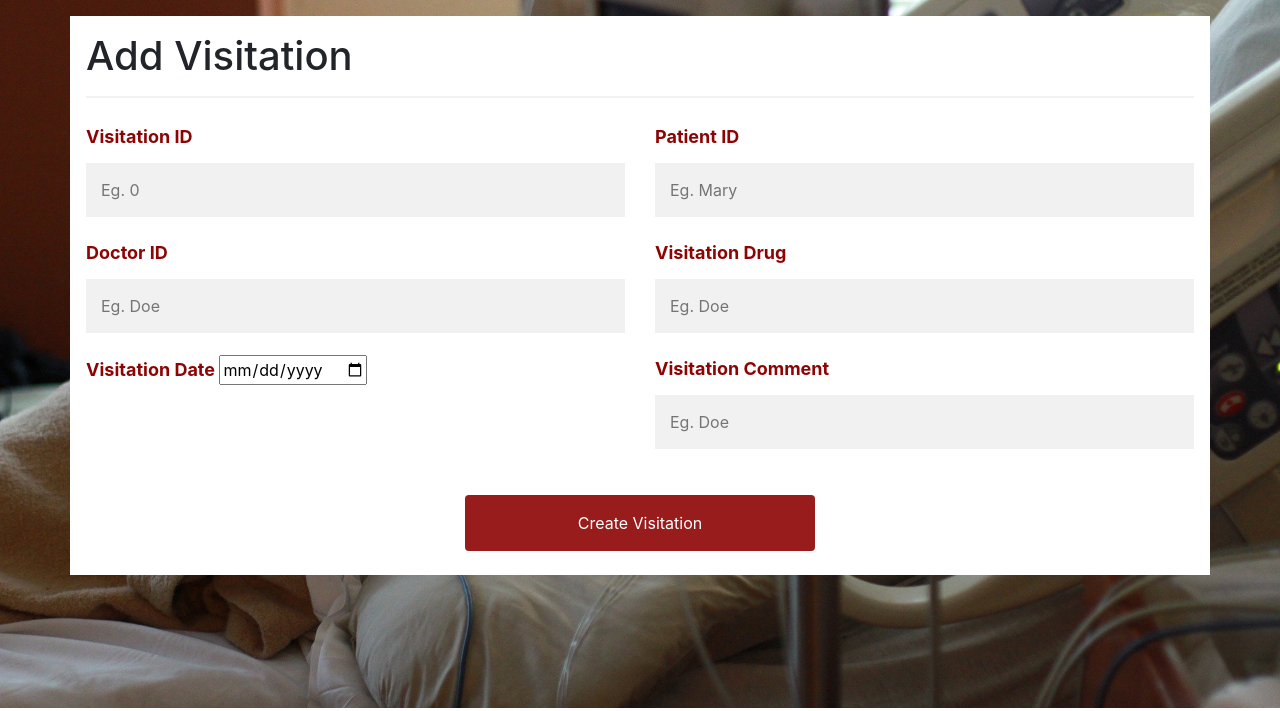
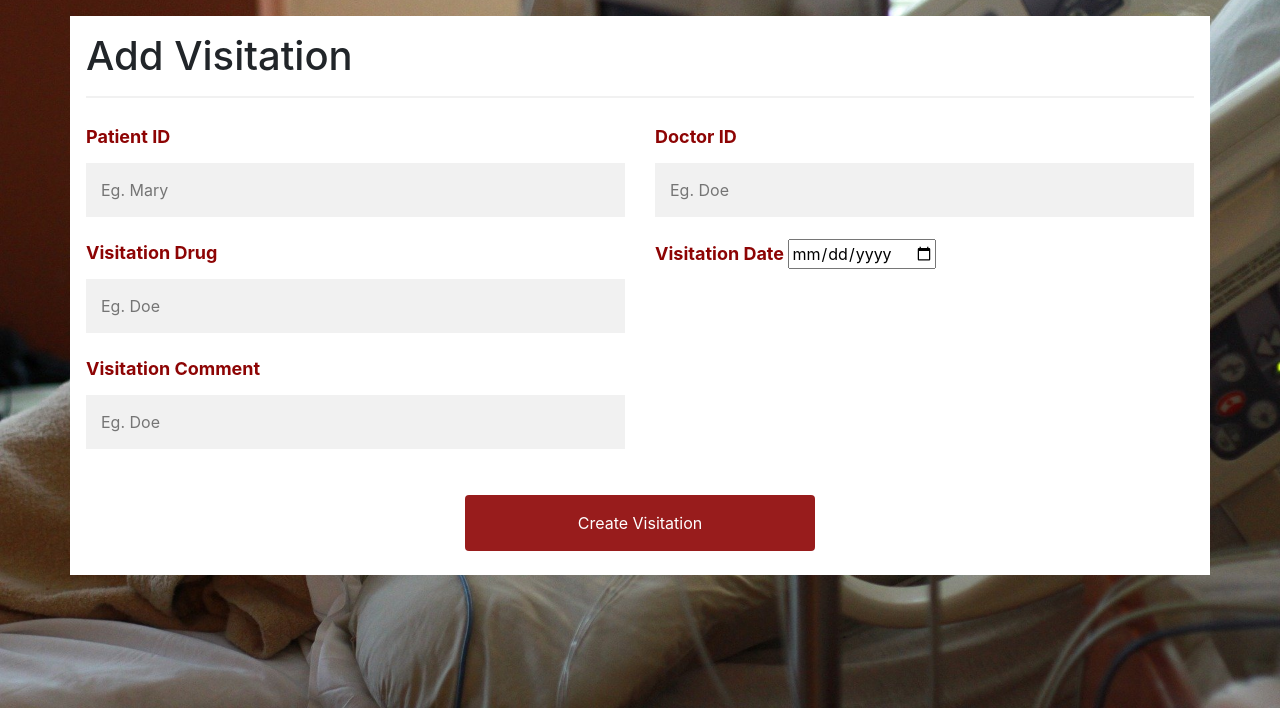
Before and after one commit to Webdev-ment/IA, a PHP site: page /addVisitation.php in a window 1280 px wide. Shown: the part 76-787 px from the top of the page. Run offline with PHP 8.4, Linux system fonts and the light colour scheme; some libraries are stand-ins or nearby versions.

Commit message:
almost complete

```diff
--- a/VisitationController.php
+++ b/VisitationController.php
@@ -10,7 +10,7 @@ switch (true)
     case isset($_POST['insert']): // Runs if the insert button is click.
         echo "\n Insert detected successfully";
 
-        CreateVisitation($pat_ID, $dct_ID, $vst_Drug, $vst_Date, $vst_Comment);
+        CreateVisitation($_POST['pat_ID'], $_POST['dct_ID'], $_POST['vst_Drug'], $_POST['vst_Date'], $_POST['vst_Comment']);
 
     break;
 
@@ -23,7 +23,7 @@ switch (true)
     case isset($_POST['edit']): // Runs if the edit button is click.
         echo "\n Edit detected successfully";
 
-        UpdateVisitation($_POST["vst_ID"], $_POST["pat_ID"], $_POST["dct_ID"], $_POST["vst_Drug"], $_POST["vst_Date"], $_POST["vst_Comment"]);
+        UpdateVisitation($_POST['vst_ID'], $_POST['pat_ID'], $_POST['dct_ID'], $_POST['vst_Drug'], $_POST['vst_Date'], $_POST['vst_Comment']);
     break;
 
     case isset($_POST['delete']): // Runs if the delete button is click.
--- a/addVisitation.php
+++ b/addVisitation.php
@@ -46,14 +46,14 @@
             <h1>Add Visitation</h1>
             <hr>
             <div class="form-group row">
-                    <div class="col-sm-6">
+                    <!-- <div class="col-sm-6">
                     <label for=""><b>Visitation ID</b></label>
                     <input type="text" name="pat_ID" placeholder="Eg. 0 ">
-                    </div>
+                    </div> -->
 
                     <div class="col-sm-6">
                     <label for=""><b>Patient ID</b></label>
-                    <input type="text" name="edit_fname" placeholder="Eg. Mary">
+                    <input type="text" name="pat_ID" placeholder="Eg. Mary">
                     </div>
 
                     <div class="col-sm-6">
--- a/visitation.php
+++ b/visitation.php
@@ -96,10 +96,10 @@ require_once ("VisitationModel.php");
             <input type="text" name="pat_ID" placeholder="Eg. 0 ">
             </div>
 
-            <div class="col-sm-4">
+            <!-- <div class="col-sm-4">
             <label for=""><b>Patient ID</b></label>
             <input type="text" name="edit_fname" placeholder="Eg. Mary">
-            </div>
+            </div> -->
 
             <div class="col-sm-4">
             <label for=""><b>Doctor ID</b></label>
```
